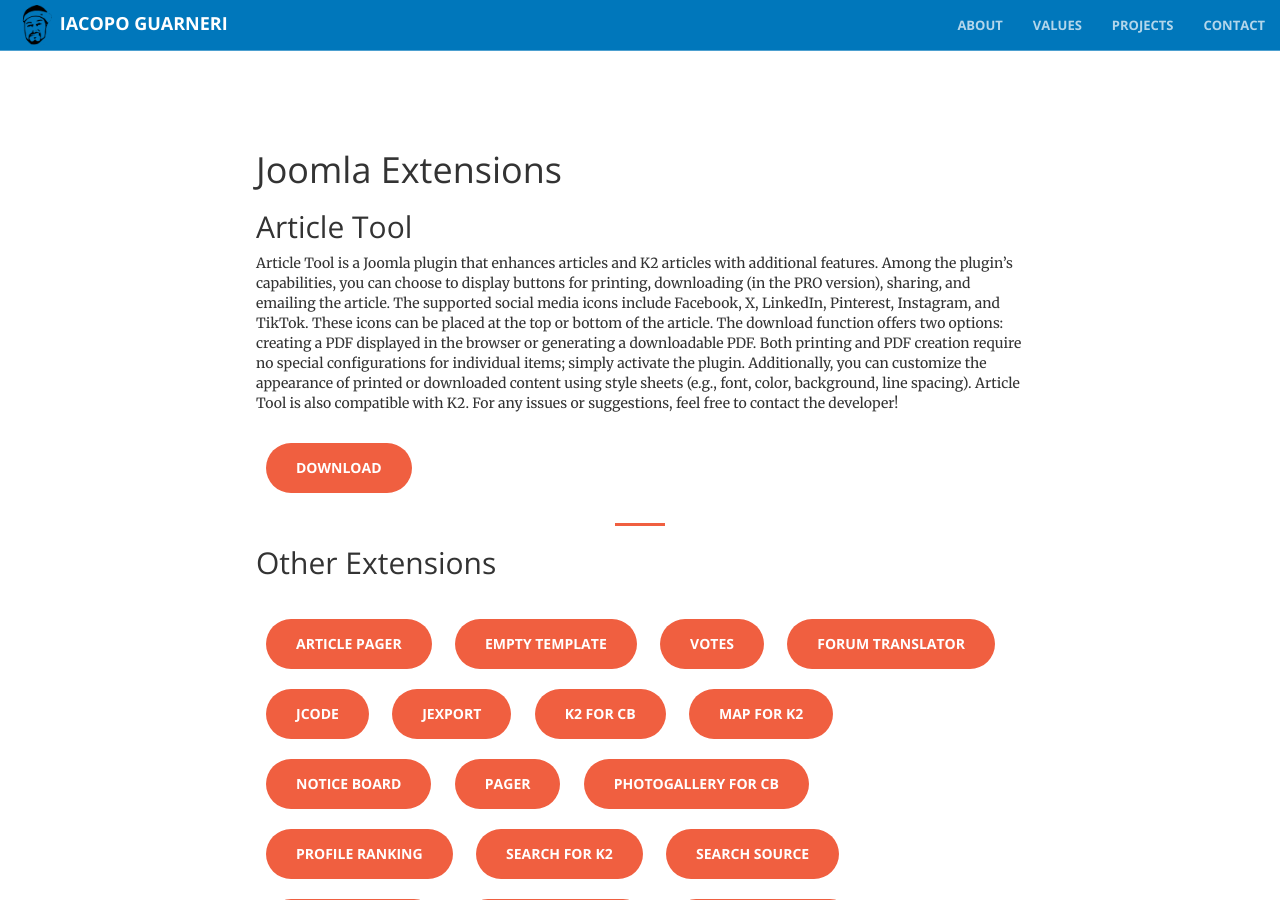
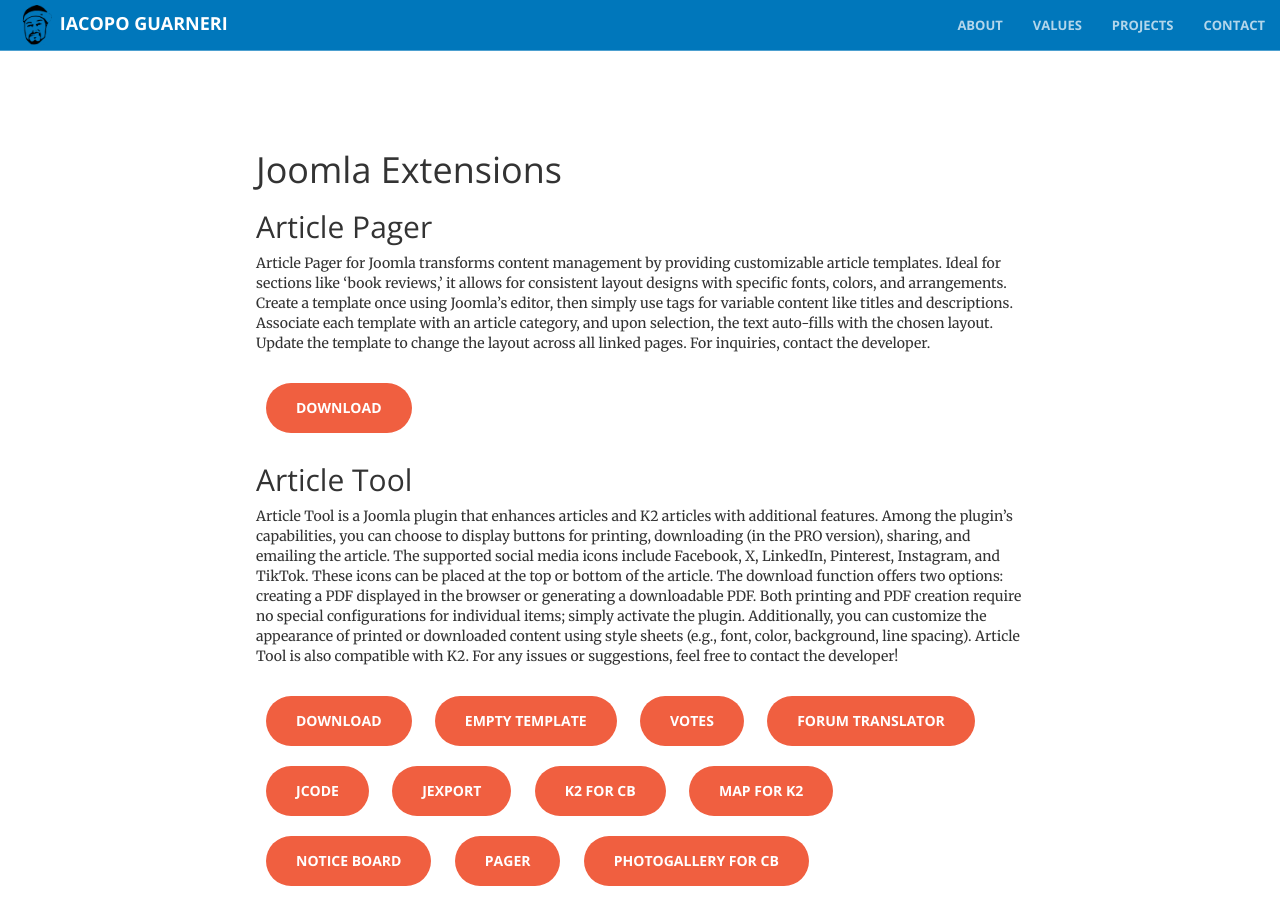
Before and after one commit to iacoposk8/iacoposk8.github.io, a Jekyll site: the page built from projects/joomla-extensions/index.html, in a window 1280 px wide and 900 px high. Built offline with Jekyll 4.4.1, drawn with Linux system fonts in a browser that asks for light colours.

Commit message:
Update index.html

```diff
--- a/projects/joomla-extensions/index.html
+++ b/projects/joomla-extensions/index.html
@@ -9,17 +9,16 @@ title: Joomla Extensions
 </style>
 <h1>Joomla Extensions</h1>
 
-<h2>Article Tool</h2>
+<h2 name="article-pager">Article Pager</h2>
+Article Pager for Joomla transforms content management by providing customizable article templates. Ideal for sections like ‘book reviews,’ it allows for consistent layout designs with specific fonts, colors, and arrangements. Create a template once using Joomla’s editor, then simply use tags for variable content like titles and descriptions. Associate each template with an article category, and upon selection, the text auto-fills with the chosen layout. Update the template to change the layout across all linked pages. For inquiries, contact the developer.
+<br /><br />
+<a href="https://payhip.com/b/HAdb0" target="_blank" class="btn btn-primary btn-xl">Download</a>
+
+<h2 name="article-tool">Article Tool</h2>
 Article Tool is a Joomla plugin that enhances articles and K2 articles with additional features. Among the plugin’s capabilities, you can choose to display buttons for printing, downloading (in the PRO version), sharing, and emailing the article. The supported social media icons include Facebook, X, LinkedIn, Pinterest, Instagram, and TikTok. These icons can be placed at the top or bottom of the article. The download function offers two options: creating a PDF displayed in the browser or generating a downloadable PDF. Both printing and PDF creation require no special configurations for individual items; simply activate the plugin. Additionally, you can customize the appearance of printed or downloaded content using style sheets (e.g., font, color, background, line spacing). Article Tool is also compatible with K2. For any issues or suggestions, feel free to contact the developer!
 <br /><br />
 <a href="https://payhip.com/b/Eje2v" target="_blank" class="btn btn-primary btn-xl">Download</a>
 
-<hr>
-
-<h2>Other Extensions</h2>
-<br />
-
-<a href="https://payhip.com/b/HAdb0" target="_blank" class="btn btn-primary btn-xl">article pager</a>
 <a href="extensions/empty-template10/empty-template.zip" target="_blank" class="btn btn-primary btn-xl">empty template</a>
 <a href="https://payhip.com/b/n8Bki" target="_blank" class="btn btn-primary btn-xl">votes</a>
 <a href="https://payhip.com/b/1g9lY" target="_blank" class="btn btn-primary btn-xl">forum translator</a>
```
